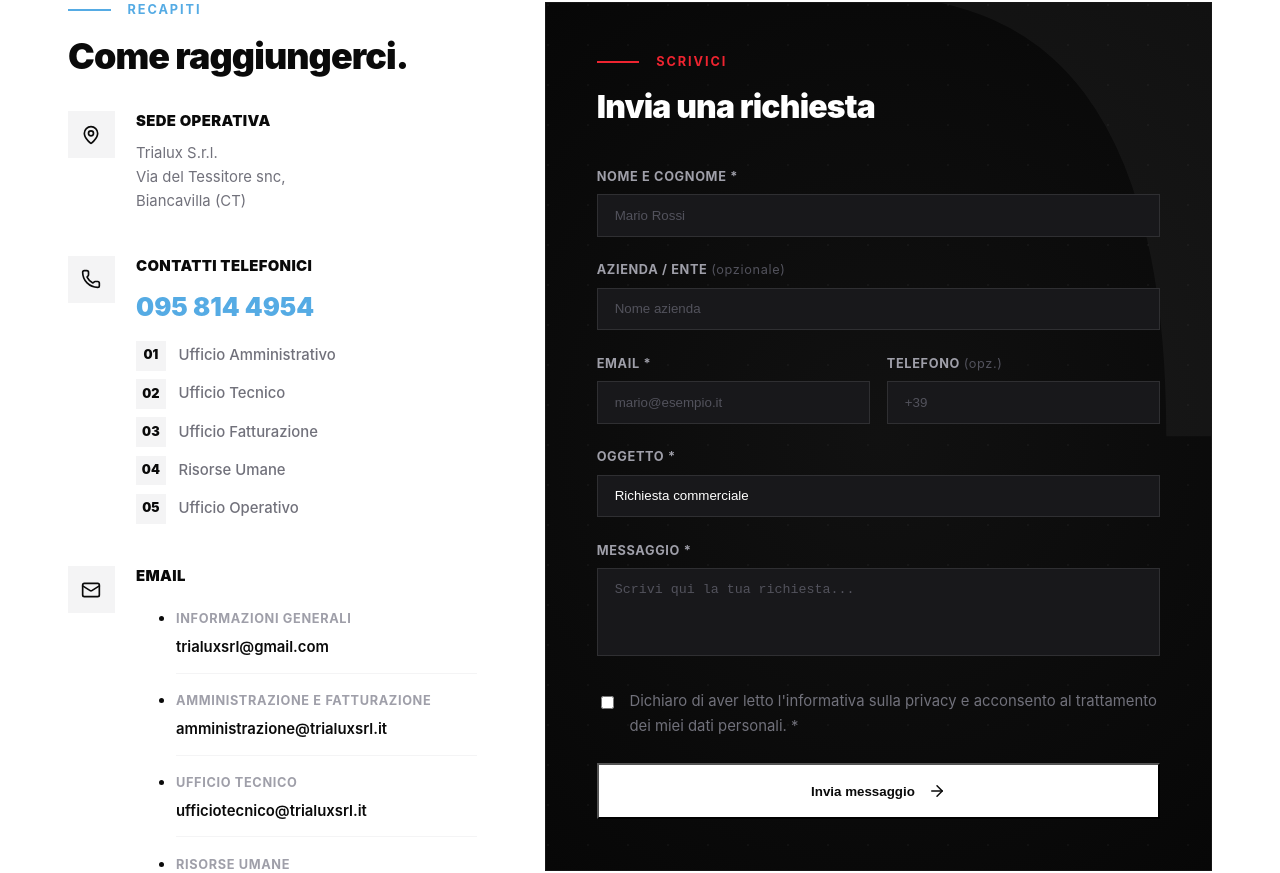
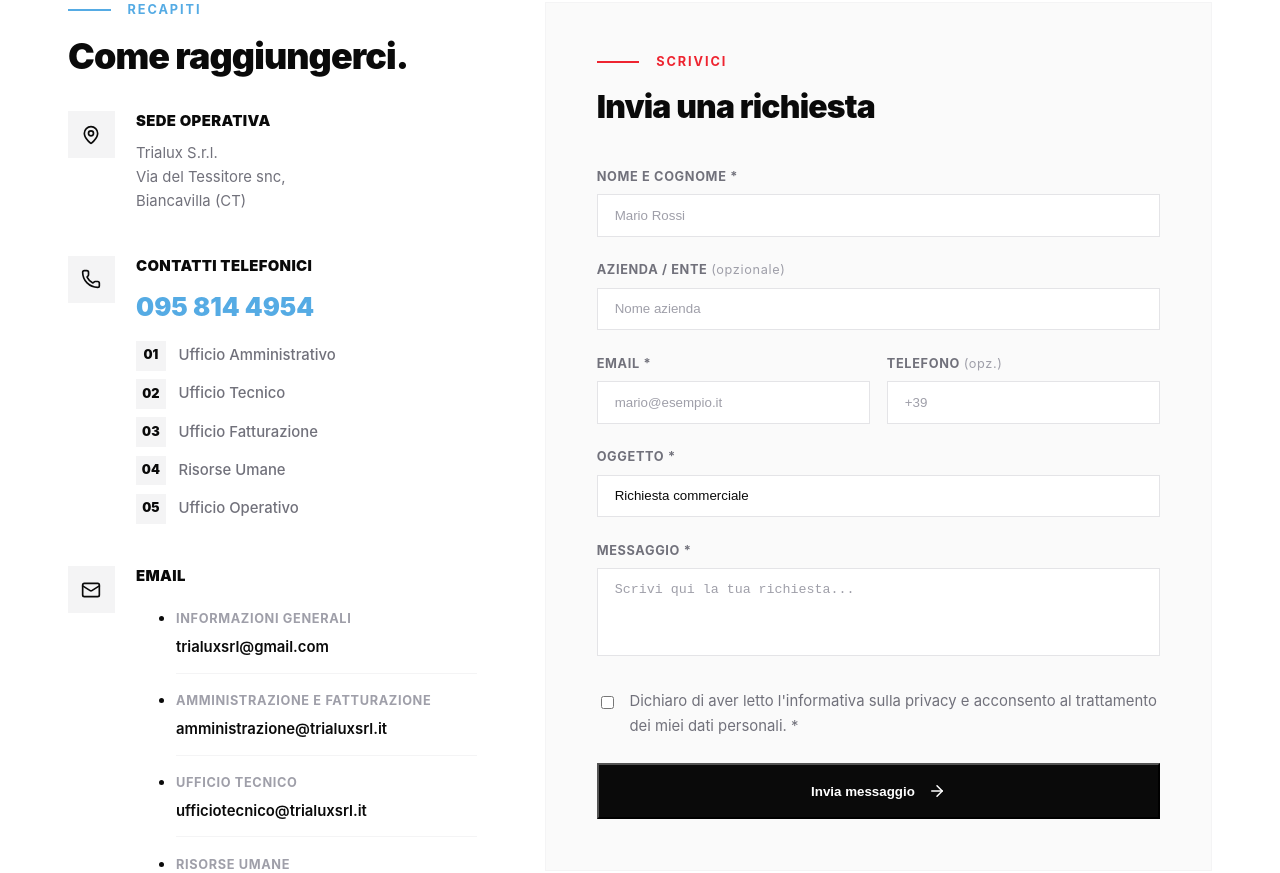
Before and after one commit to Mirkotorrisi/trialux, a Next.js app: page /contatti in a window 1280 px wide. Shown: the part 881-1754 px from the top of the page. Built offline with nearby package versions, Linux system fonts and the light colour scheme.

Commit message:
fix contatti

```diff
--- a/src/app/(frontend)/contatti/page.tsx
+++ b/src/app/(frontend)/contatti/page.tsx
@@ -198,66 +198,60 @@ export default function ContattiPage() {
               {/* Form */}
               <div className="lg:col-span-7">
                 <FadeIn effect="mask" delay={150} className="sticky top-28">
-                  <div className="section-dark border border-white/[0.06]  p-8 lg:p-12 relative overflow-hidden">
-                    {/* Arc deco */}
-                    <div className="absolute inset-0 pointer-events-none overflow-hidden">
-                      <svg className="absolute right-[-5%] top-[-10%] h-[120%] w-auto opacity-[0.04]" viewBox="0 0 200 400" fill="none">
-                        <path d="M200 200 Q200 0 50 0" stroke="white" strokeWidth="60" fill="none"/>
-                      </svg>
-                    </div>
+                  <div className="bg-zinc-50 border border-zinc-100 p-8 lg:p-12 relative">
                     <div className="relative z-10">
                       <div className="flex items-center gap-4 mb-4">
                         <span className="w-10 h-[2px] bg-[#EE2430]" />
                         <span className="text-[#EE2430] font-bold tracking-[0.15em] uppercase text-xs">Scrivici</span>
                       </div>
-                      <h3 className="text-2xl lg:text-3xl font-black mb-10 text-white tracking-tight">Invia una richiesta</h3>
+                      <h3 className="text-2xl lg:text-3xl font-black mb-10 text-[#0A0A0A] tracking-tight">Invia una richiesta</h3>
                       <form className="space-y-6">
                         <div>
-                          <label htmlFor="name" className="block text-xs font-bold text-zinc-400 uppercase tracking-wider mb-2">Nome e cognome *</label>
+                          <label htmlFor="name" className="block text-xs font-bold text-zinc-500 uppercase tracking-wider mb-2">Nome e cognome *</label>
                           <input
                             type="text"
                             id="name"
                             required
-                            className="w-full bg-zinc-900 border border-white/[0.1]  px-4 py-3 focus:outline-none focus:border-[#55ABE4] transition-colors text-white placeholder:text-zinc-600"
+                            className="w-full bg-white border border-zinc-200 px-4 py-3 focus:outline-none focus:border-[#55ABE4] transition-colors text-[#0A0A0A] placeholder:text-zinc-400"
                             placeholder="Mario Rossi"
                           />
                         </div>
                         <div>
-                          <label htmlFor="company" className="block text-xs font-bold text-zinc-400 uppercase tracking-wider mb-2">Azienda / Ente <span className="text-zinc-600 font-normal normal-case">(opzionale)</span></label>
+                          <label htmlFor="company" className="block text-xs font-bold text-zinc-500 uppercase tracking-wider mb-2">Azienda / Ente <span className="text-zinc-400 font-normal normal-case">(opzionale)</span></label>
                           <input
                             type="text"
                             id="company"
-                            className="w-full bg-zinc-900 border border-white/[0.1]  px-4 py-3 focus:outline-none focus:border-[#55ABE4] transition-colors text-white placeholder:text-zinc-600"
+                            className="w-full bg-white border border-zinc-200 px-4 py-3 focus:outline-none focus:border-[#55ABE4] transition-colors text-[#0A0A0A] placeholder:text-zinc-400"
                             placeholder="Nome azienda"
                           />
                         </div>
                         <div className="grid grid-cols-2 gap-4">
                           <div>
-                            <label htmlFor="email" className="block text-xs font-bold text-zinc-400 uppercase tracking-wider mb-2">Email *</label>
+                            <label htmlFor="email" className="block text-xs font-bold text-zinc-500 uppercase tracking-wider mb-2">Email *</label>
                             <input
                               type="email"
                               id="email"
                               required
-                              className="w-full bg-zinc-900 border border-white/[0.1]  px-4 py-3 focus:outline-none focus:border-[#55ABE4] transition-colors text-white placeholder:text-zinc-600"
+                              className="w-full bg-white border border-zinc-200 px-4 py-3 focus:outline-none focus:border-[#55ABE4] transition-colors text-[#0A0A0A] placeholder:text-zinc-400"
                               placeholder="mario@esempio.it"
                             />
                           </div>
                           <div>
-                            <label htmlFor="phone" className="block text-xs font-bold text-zinc-400 uppercase tracking-wider mb-2">Telefono <span className="text-zinc-600 font-normal normal-case">(opz.)</span></label>
+                            <label htmlFor="phone" className="block text-xs font-bold text-zinc-500 uppercase tracking-wider mb-2">Telefono <span className="text-zinc-400 font-normal normal-case">(opz.)</span></label>
                             <input
                               type="tel"
                               id="phone"
-                              className="w-full bg-zinc-900 border border-white/[0.1]  px-4 py-3 focus:outline-none focus:border-[#55ABE4] transition-colors text-white placeholder:text-zinc-600"
+                              className="w-full bg-white border border-zinc-200 px-4 py-3 focus:outline-none focus:border-[#55ABE4] transition-colors text-[#0A0A0A] placeholder:text-zinc-400"
                               placeholder="+39"
                             />
                           </div>
                         </div>
                         <div>
-                          <label htmlFor="subject" className="block text-xs font-bold text-zinc-400 uppercase tracking-wider mb-2">Oggetto *</label>
+                          <label htmlFor="subject" className="block text-xs font-bold text-zinc-500 uppercase tracking-wider mb-2">Oggetto *</label>
                           <select
                             id="subject"
                             required
-                            className="w-full bg-zinc-900 border border-white/[0.1]  px-4 py-3 focus:outline-none focus:border-[#55ABE4] transition-colors text-white cursor-pointer appearance-none"
+                            className="w-full bg-white border border-zinc-200 px-4 py-3 focus:outline-none focus:border-[#55ABE4] transition-colors text-[#0A0A0A] cursor-pointer appearance-none"
                           >
                             <option value="" disabled>Seleziona l'argomento</option>
                             <option value="commerciale">Richiesta commerciale</option>
@@ -267,12 +261,12 @@ export default function ContattiPage() {
                           </select>
                         </div>
                         <div>
-                          <label htmlFor="message" className="block text-xs font-bold text-zinc-400 uppercase tracking-wider mb-2">Messaggio *</label>
+                          <label htmlFor="message" className="block text-xs font-bold text-zinc-500 uppercase tracking-wider mb-2">Messaggio *</label>
                           <textarea
                             id="message"
                             required
                             rows={4}
-                            className="w-full bg-zinc-900 border border-white/[0.1]  px-4 py-3 focus:outline-none focus:border-[#55ABE4] transition-colors text-white placeholder:text-zinc-600 resize-none"
+                            className="w-full bg-white border border-zinc-200 px-4 py-3 focus:outline-none focus:border-[#55ABE4] transition-colors text-[#0A0A0A] placeholder:text-zinc-400 resize-none"
                             placeholder="Scrivi qui la tua richiesta..."
                           />
                         </div>
@@ -281,7 +275,7 @@ export default function ContattiPage() {
                             id="privacy"
                             type="checkbox"
                             required
-                            className="w-4 h-4 mt-1 border-zinc-600 rounded focus:ring-0 checked:bg-[#55ABE4] cursor-pointer"
+                            className="w-4 h-4 mt-1 border-zinc-300 rounded focus:ring-0 checked:bg-[#55ABE4] cursor-pointer"
                           />
                           <label htmlFor="privacy" className="text-sm text-zinc-500 leading-relaxed">
                             Dichiaro di aver letto l'informativa sulla privacy e acconsento al trattamento dei miei dati personali. *
@@ -289,7 +283,7 @@ export default function ContattiPage() {
                         </div>
                         <button
                           type="submit"
-                          className="w-full flex items-center justify-center gap-3 px-8 py-4 bg-white text-[#0A0A0A] font-bold  hover:bg-[#55ABE4] hover:text-white transition-colors group"
+                          className="w-full flex items-center justify-center gap-3 px-8 py-4 bg-[#0A0A0A] text-white font-bold hover:bg-[#55ABE4] transition-colors group"
                         >
                           <span>Invia messaggio</span>
                           <ArrowRight size={18} className="group-hover:translate-x-1 transition-transform" />
```
